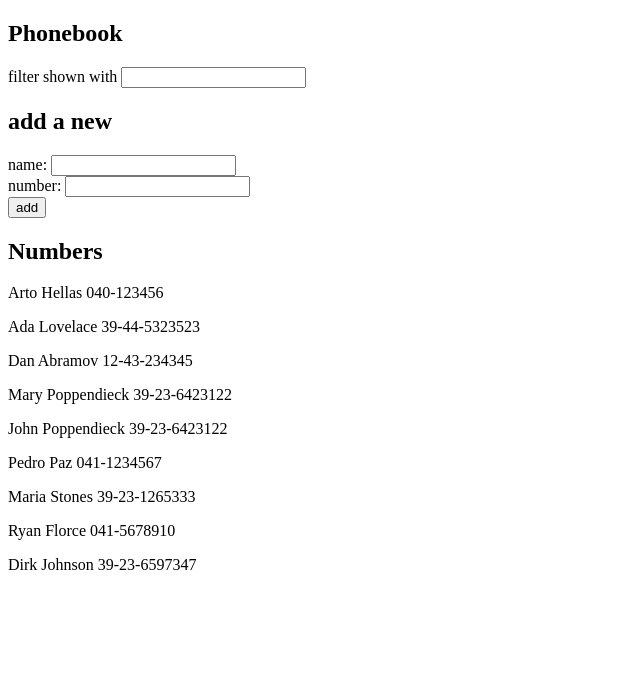
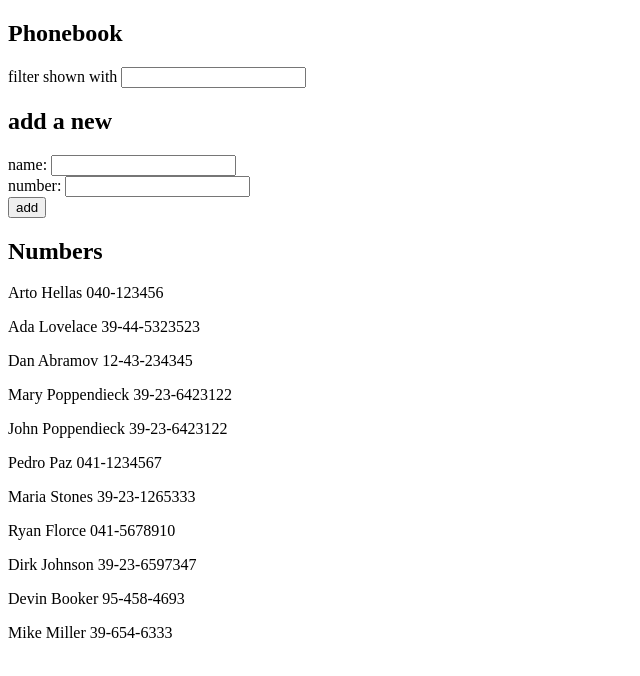
Before and after one commit to larcondo/fso-ex-part2-phonebook, a React (Vite) app: page / in a window 1280 px wide. Shown: the top 676 px of the page, without its empty margins (0-640 px from the left). Built offline with nearby package versions, Linux system fonts and the light colour scheme; data requests are answered from the project's data file.

Commit message:
modifications exercise 2.13

```diff
--- a/db.json
+++ b/db.json
@@ -44,6 +44,16 @@
       "name": "Dirk Johnson",
       "number": "39-23-6597347",
       "id": 9
+    },
+    {
+      "name": "Devin Booker",
+      "number": "95-458-4693",
+      "id": 10
+    },
+    {
+      "name": "Mike Miller",
+      "number": "39-654-6333",
+      "id": 11
     }
   ]
 }
--- a/src/App.jsx
+++ b/src/App.jsx
@@ -1,9 +1,8 @@
 import { useEffect, useState } from 'react'
-import axios from 'axios'
 import Filter from './components/Filter'
 import PersonForm from './components/PersonForm'
 import Persons from './components/Persons'
-const baseUrl = 'http://localhost:3001'
+import personService from './services/persons'
 
 function App() {
   const [persons, setPersons] = useState([])
@@ -12,7 +11,9 @@ function App() {
   const [filter, setFilter] = useState('')
 
   useEffect(() => {
-    axios.get(`${baseUrl}/persons`).then( response => setPersons(response.data))
+    personService
+      .getAll()
+      .then( initialPersons => setPersons(initialPersons))
   }, [])
 
   const handleName = (event) => {
@@ -34,9 +35,10 @@ function App() {
       id: persons.length + 1
     }
 
-    axios.post(`${baseUrl}/persons`, newPerson)
-      .then( response => {
-        setPersons([...persons, response.data])
+    personService
+      .add(newPerson)
+      .then( returnedPerson => {
+        setPersons([...persons, returnedPerson])
         setNewName('')
         setNewNumber('')
       })
--- /dev/null
+++ b/src/services/persons.js
@@ -0,0 +1,17 @@
+import axios from 'axios'
+const baseUrl = 'http://localhost:3001/persons'
+
+const getAll = async () => {
+  const request = axios.get(baseUrl)
+  return request.then( response => response.data )
+}
+
+const add = async (newPerson) => {
+  const request = axios.post(baseUrl, newPerson)
+  return request.then( response => response.data )
+}
+
+export default {
+  getAll,
+  add
+}
```
